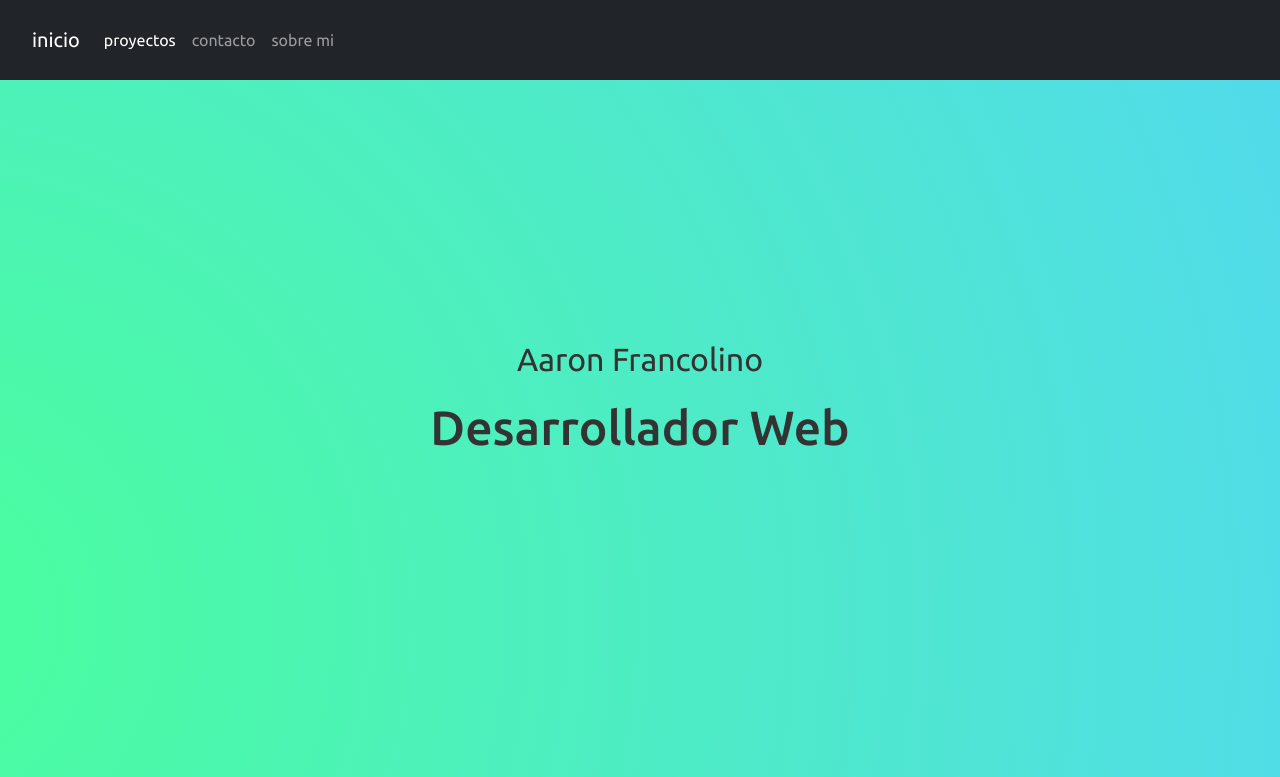
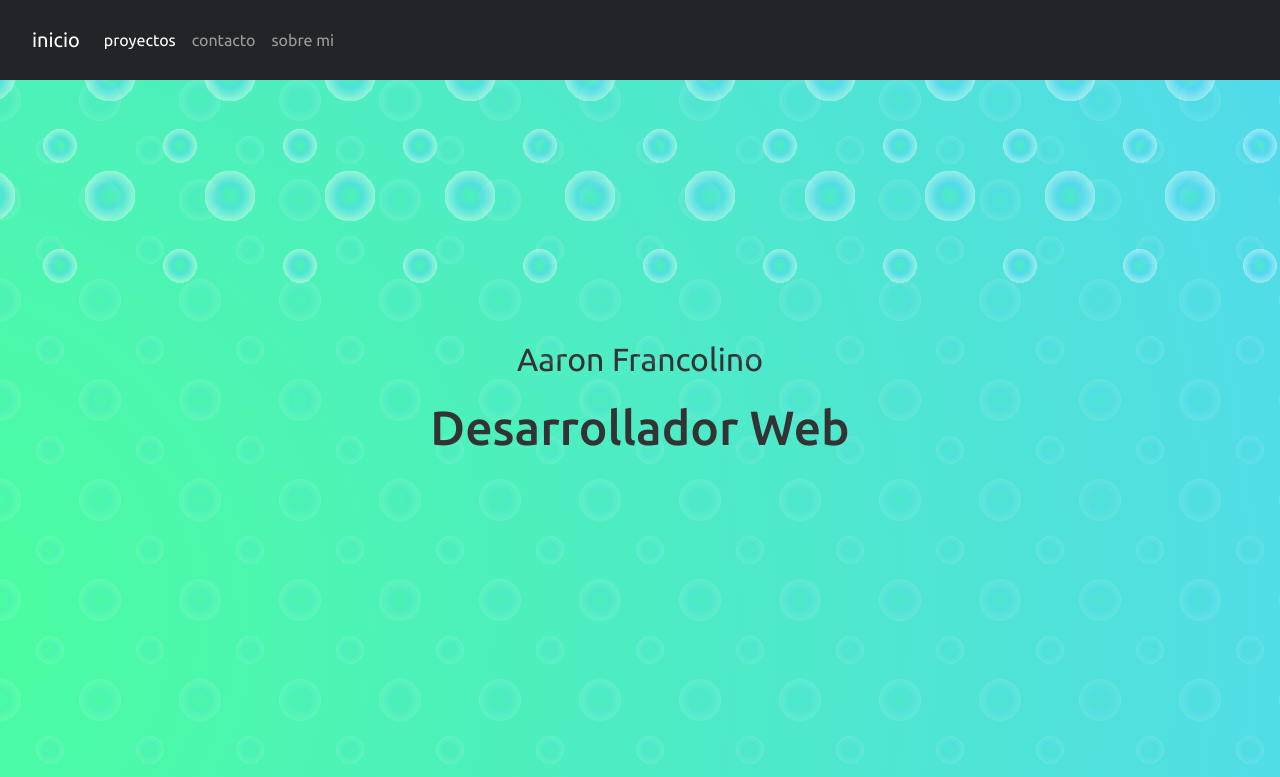
Before and after one commit to aaron2494/portfolio, an Angular app in the folder portfolio/: page / in a window 1280 px wide. Shown: the top 777 px of the page. Built offline with nearby package versions, Linux system fonts and the light colour scheme.

Commit message:
background tittle

```diff
--- a/portfolio/src/app/components/inicio/inicio.component.scss
+++ b/portfolio/src/app/components/inicio/inicio.component.scss
@@ -2,7 +2,8 @@
   position: relative;
   height: 100vh;
   text-align: center;
-    overflow: hidden; /* Para asegurarse de que las burbujas no salgan del contenedor */
+  overflow: hidden; /* Asegura que las burbujas no salgan del contenedor */
+
 }
 
 .hero-title {
@@ -25,10 +26,47 @@
   height: fit-content;
 }
 
-
-
-
 @keyframes fadeIn {
   0% { opacity: 0; }
   100% { opacity: 1; }
 }
+
+/* Animación de burbujas */
+.hero-section::before,
+.hero-section::after{
+  content: '';
+  position: absolute;
+  top: 0;
+  left: 0;
+  width: 100%;
+  height: 100%;
+  background: radial-gradient(circle, #4aff9c, #53d1ff,#ffffff 20%, transparent 20%),
+  radial-gradient(circle,  #4aff9c, #53d1ff,#ffffff 30%, transparent 20%);
+  background-position: 0 0, 50px 50px;
+  background-size: 100px 100px;
+  opacity: 0.1;
+  z-index: 0;
+  animation: bubbleAnimation s infinite;
+  -webkit-animation: bubbleAnimation s infinite;
+}
+
+/* Diferencia de animación para el pseudo-elemento after */
+.hero-section::after {
+  background-size: 120px 120px;
+  opacity: 0.4;
+  animation: bubbleAnimation 15s infinite;
+  -webkit-animation: bubbleAnimation 15s infinite;
+}
+
+@keyframes bubbleAnimation {
+  0% {
+      transform: translateY(0);
+  }
+  100% {
+      transform: translateY(-100%);
+      -webkit-transform: translateY(-100%);
+      -moz-transform: translateY(-100%);
+      -ms-transform: translateY(-100%);
+      -o-transform: translateY(-100%);
+}
+}
```
Lines whose indentation alone changed are shown as unchanged.
